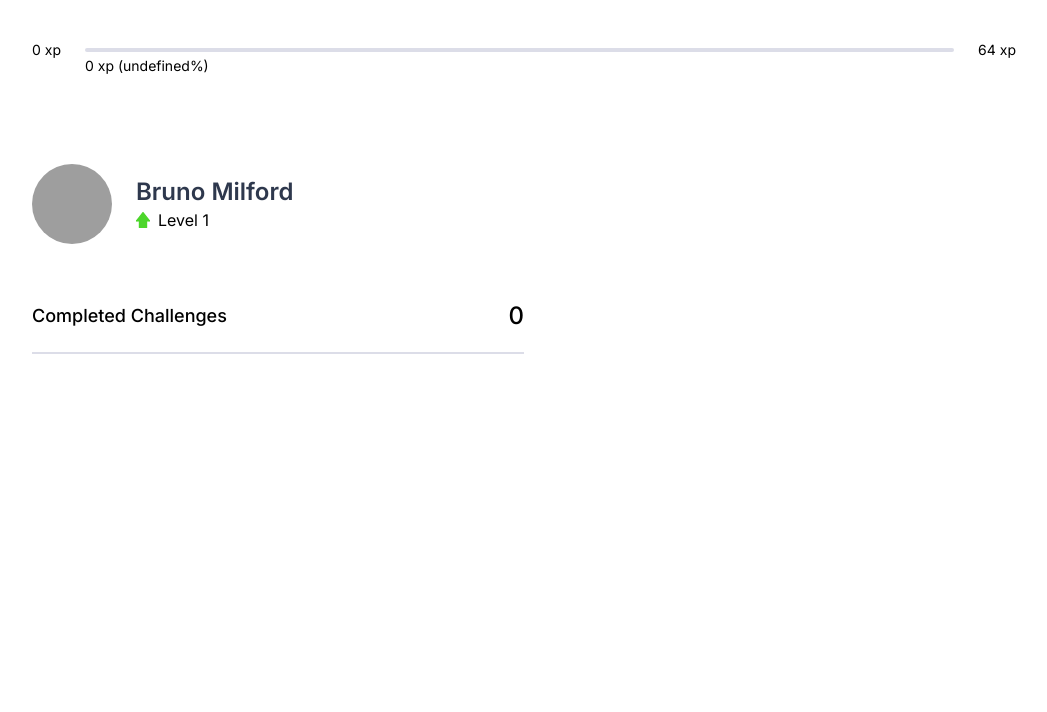
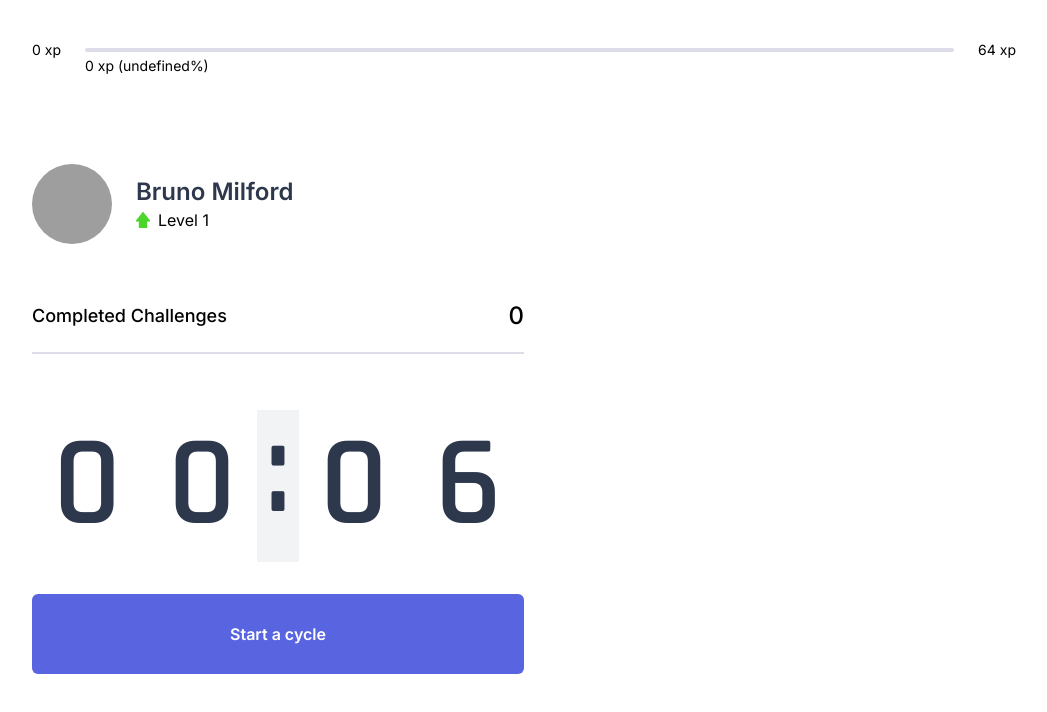
Before and after one commit to Bruno-Milford/nlw-vue, a Nuxt app in the folder movue-it-nuxt/: page / in a window 1280 px wide. Shown: the top 712 px of the page, without its empty margins (116-1163 px from the left). Built offline with nearby package versions, Linux system fonts and the light colour scheme; grey boxes are pictures that could not be loaded.

Commit message:
component Countdown

```diff
--- a/movue-it-nuxt/assets/css/components.css
+++ b/movue-it-nuxt/assets/css/components.css
@@ -0,0 +1,23 @@
+.button {
+	@apply p-6 rounded-md flex justify-center items-center font-semibold mt-8 transition-colors w-full;
+}
+
+.button.completed {
+	@apply bg-white text-text border-b-2 border-green cursor-not-allowed h-20;
+}
+
+.button.abandon {
+	@apply bg-white text-text hover:bg-red hover:text-white h-20;
+}
+
+.button.start {
+	@apply bg-blue text-white hover:bg-blue-dark h-20;
+}
+
+.button.failed {
+	@apply text-white bg-red hover:bg-red-dark h-3 w-1/2;
+}
+
+.button.succeeded {
+	@apply text-white bg-green hover:bg-green-dark h-3 w-1/2;
+}
--- /dev/null
+++ b/movue-it-nuxt/components/atoms/CountdownDigits.vue
@@ -0,0 +1,25 @@
+<template>
+   <p class="w-1/2 flex gap-x-1">
+    <span v-for="(digit, index) in splittedDigits" :key="index"
+    class="w-1/2 bg-white rounded-md flex items-center justify-center py-3">
+        {{ digit }}
+    </span>
+   </p>
+</template>
+
+<script lang="ts">
+import Vue from 'vue';
+
+import { sliptValue } from '~/utils';
+
+export default Vue.extend({
+    props: {
+        digits: { type: Number, required: true }
+    },
+    computed: {
+        splittedDigits(): string[] {
+            return sliptValue(this.digits);
+        }
+    }
+});
+</script>
--- /dev/null
+++ b/movue-it-nuxt/components/molecules/Countdown.vue
@@ -0,0 +1,57 @@
+<template>
+    <div class="flex justify-center item-center mt-8 lg:mt-14 text-9xl text-title font-rajdhani">
+        <CountdownDigits :digits="minutes" />
+        <span class="bg-background px-2">:</span>
+        <CountdownDigits :digits="seconds" />
+    </div>
+</template>
+
+<script lang="ts">
+import Vue from 'vue';
+
+import { mapState, mapGetters, mapMutations } from 'vuex';
+import { Mutations } from '~/store/Countdown/types';
+
+import CountdownDigits from '~/components/atoms/CountdownDigits.vue';
+
+let TIMEOUT_REFERENCE: ReturnType<typeof setTimeout>;
+
+export default Vue.extend({
+    components: { CountdownDigits },
+    computed: {
+        ...mapState('Countdown', ['time', 'isActive']),
+        ...mapGetters('Countdown', ['minutes', 'seconds'])
+    },
+    methods: {
+        ...mapMutations('Countdown', {
+            setTime: Mutations.SET_TIME,
+            resetTime: Mutations.RESET_TIME
+        }),
+        runCountdown(flag: boolean) {
+            if(this.isActive && flag) {
+                TIMEOUT_REFERENCE = setTimeout(() => {
+                    this.setTime(this.time - 1);
+                }, 1000);
+            } else {
+                clearTimeout(TIMEOUT_REFERENCE);
+            }
+        }
+    },
+    watch: {
+        isActive(newValue: boolean) {
+            this.runCountdown(newValue);
+
+            if(!newValue) {
+                this.resetTime();
+            }
+        },
+        time(newValue: number) {
+            if(newValue > 0) {
+                this.runCountdown(true);
+            } else {
+                this.$emit('completed');
+            }
+        }
+    }
+});
+</script>
--- a/movue-it-nuxt/nuxt.config.js
+++ b/movue-it-nuxt/nuxt.config.js
@@ -48,5 +48,7 @@ export default {
   build: {
   },
 
-  tailwindcss: {},
+  tailwindcss: {
+    viewer: false,
+  },
 }
--- a/movue-it-nuxt/pages/index.vue
+++ b/movue-it-nuxt/pages/index.vue
@@ -3,14 +3,25 @@
     <div class="flex flex-col w-full lg:w-1/2">
       <Profile />
       <CompletedChallenges />
+      <Countdown @completed="getNewChallenge" />
+      <button v-if="hasCountdownCompleted" class="button completed" disabled>Cycle completed</button>
+      <button v-else-if="isCountdownActive" class="button abandon" @click="setCountdownState(false)">Abandon cycle</button>
+      <button v-else class="button start" @click="setCountdownState(true)">Start a cycle</button>
     </div>
   </section>
 </template>
 
 <script lang="ts">
 import Vue from 'vue';
+
+import { mapState, mapMutations } from 'vuex';
+import { Mutations as CountdownMT } from '~/store/Countdown/types';
+
+import { playAudio, sendNotification } from '~/utils';
+
 import CompletedChallenges from '~/components/atoms/CompletedChallenges.vue';
 import Profile from '~/components/molecules/Profile.vue';
+import Countdown from '~/components/molecules/Countdown.vue';
 
 interface Head {
   title: string;
@@ -22,6 +33,38 @@ export default Vue.extend({
       title: 'Home | movue.it'
     }
   },
-  components: { CompletedChallenges, Profile }
+  components: { CompletedChallenges, Profile, Countdown },
+  mounted() {
+    if('Notification' in window) {
+      Notification.requestPermission();
+    }
+  },
+  computed: {
+    ...mapState('Countdown', {
+      hasCountdownCompleted: 'hasCompleted',
+      isCountdownActive: 'isActive',
+   }),
+  },
+  methods: {
+    ...mapMutations({
+      setCountdownHasCompleted: `Countdown/${ CountdownMT.SET_HAS_COMPLETED }`,
+      setCountdownIsActive: `Countdown/${ CountdownMT.SET_IS_ACTIVE }`
+    }),
+    setCountdownState(flag: boolean) {
+      this.setCountdownHasCompleted(false);
+      this.setCountdownIsActive(flag);
+    },
+    getNewChallenge() {
+      this.setCountdownHasCompleted(true);
+
+      if(Notification?.permission === 'granted') {
+        playAudio('/notification.mp3');
+        sendNotification('New Challenge!', {
+          body: 'A new challenge has started! Go complete it!',
+          icon: '/favicon.png'
+        });
+      }
+    }
+  }
 });
 </script>
--- a/movue-it-nuxt/store/Countdown/index.ts
+++ b/movue-it-nuxt/store/Countdown/index.ts
@@ -1,6 +1,6 @@
 import { State, Getters, Mutations, MutationsInterface } from './types';
 
-const MINUTES = 25;
+const MINUTES = 0.1;
 
 export const state = (): State => ({
     time: MINUTES * 60,
--- /dev/null
+++ b/movue-it-nuxt/utils/index.ts
@@ -0,0 +1,4 @@
+export const playAudio = (path: string) => new Audio(path).play();
+export const sendNotification = (title: string, options: object) => new Notification(title, options);
+
+export const sliptValue = (value: number | string, padSize: number = 2) => `${ value }`.padStart(padSize, '0').split('');
```
